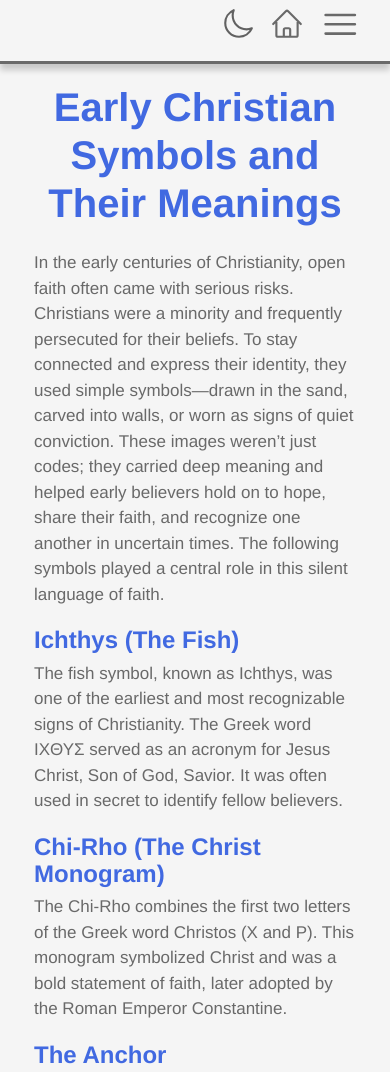
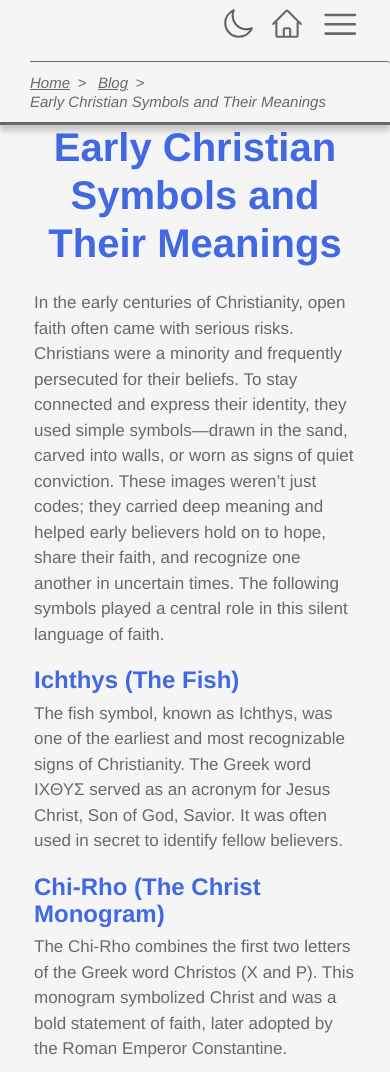
Before and after one commit to em-ge/emilgerlach.com, a plain HTML site: page templates/index_ early_christian_symbols.html in a window 390 px wide. Shown: the top 1072 px of the page. Drawn offline with Linux system fonts and the light colour scheme.

Commit message:
breadcrum, some css styling

```diff
--- a/static/css/styles.css
+++ b/static/css/styles.css
@@ -10,8 +10,8 @@
 
 body {
   padding-inline: 1em;
-  margin-left: 4em;
-  margin-right: 4em;
+  margin-left: 5em;
+  margin-right: 5em;
   margin-top: 0px;
   margin-bottom: 0px;
   font-family: "Helvetica", "Arial", sans-serif;
@@ -29,12 +29,12 @@ body {
 h1 {
   color: royalblue;
   line-height: 1;
-  font-size: 50px;
+  font-size: 45px;
   text-align: center;
   margin-block-start: 0em;
   margin-block-end: 0em;
-  margin-top: 3em;
-  margin-bottom: 1em;
+  margin-top: 4em;
+  margin-bottom: 0.5em;
 }
 
 h2 {
@@ -82,6 +82,13 @@ blockquote {
   font-size: 20px;
 }
 
+button:focus,
+a:focus {
+  outline: 2px solid royalblue;
+  outline-offset: 0.15em;
+  border-radius: 0.5px;
+}
+
 ::selection {
   background-color: var(--select-background-color);
   color: var(--select-color);
@@ -96,19 +103,25 @@ blockquote {
 }
 
 .navbar {
+  display: flex;
+  flex-direction: column;
   background-color: var(--background-color);
+  position: fixed;
+  left: 0;
+  right: 0;
+  top: 0;
+  border-bottom: 3px solid dimgrey;
+  box-shadow: 0 6px 6px 0 rgba(0, 0, 0, 0.19);
+  z-index: 1000;
+}
+
+.navbar-btns {
   display: flex;
   flex-direction: row;
   justify-content: space-between;
   align-items: center;
-  position: fixed;
   padding-inline: 1em;
-  left: 0;
-  right: 0;
-  top: 0;
-  margin-bottom: 20px;
-  border-bottom: 3px solid dimgrey;
-  box-shadow: 0 6px 6px 0 rgba(0, 0, 0, 0.19);
+  margin-left: auto;
 }
 
 .lightmode-darkmode-btn {
@@ -237,14 +250,55 @@ blockquote {
   z-index: 9;
 }
 
+.breadcrumb {
+  flex-direction: row;
+  list-style: none;
+  padding: 0;
+  padding-right: 1em;
+  margin-right: auto;
+  margin-top: -4em;
+  align-items: center;
+  font-size: 18px;
+  margin-left: 7em;
+  line-height: 1.4;
+  font-style: italic;
+  border-top: 2px solid dimgrey;
+  border-right: 2px solid dimgrey;
+  border-top-right-radius: 3px;
+}
+
+.breadcrumb ol {
+  list-style: none;
+  padding: 0;
+  margin: 0;
+}
+
+.breadcrumb li {
+  display: inline-block;
+  margin-right: 0.5em;
+}
+
+.breadcrumb li::after {
+  content: ">";
+  margin-left: 0.5em;
+}
+
+.breadcrumb li:last-child::after {
+  content: "";
+}
+
+/* .breadcrumb li[aria-current="page"] {
+  font-weight: bold;
+} */
+
 .home-screen {
-  margin-top: 5em;
+  margin-top: 4em;
   color: royalblue;
-  font-size: clamp(30px, 10vw, 60px);
+  font-size: clamp(30px, 10vw, 65px);
   font-weight: bold;
   text-align: center;
   line-height: 1;
-  margin-bottom: 3em;
+  margin-bottom: 4em;
 }
 
 .normal-text {
@@ -537,7 +591,7 @@ blockquote {
     padding: 3px;
     font-size: 40px;
     line-height: 1.2;
-    margin-top: 2em;
+    margin-top: 3em;
     margin-bottom: 0.5em;
   }
 
@@ -586,8 +640,18 @@ blockquote {
     padding-top: 0.25em;
   }
 
+  .breadcrumb {
+    margin-left: 2em;
+    margin-right: auto;
+    margin-top: 0;
+    line-height: 1.3;
+    border-top: 1.5px solid dimgrey;
+    border-right: 0px solid dimgrey;
+    font-size: 15px;
+  }
+
   .home-screen {
-    margin-top: 7em;
+    margin-top: 8em;
     margin-bottom: 7em;
   }
 
--- a/templates/index_ early_christian_symbols.html
+++ b/templates/index_ early_christian_symbols.html
@@ -21,7 +21,8 @@
     <link rel="manifest" href="../static/favicons/favicon_io/site.webmanifest">
 
   <body>
-    <div class="navbar">
+    <div class="navbar" id="navbar">
+      <div class="navbar-btns">
         <div id="lightmode-darkmode-btn" class="lightmode-darkmode-btn" alt="lightmode/darkmode btn" title="switch between darkmode and lightmode" onclick="toggleDarkMode()">
           <svg xmlns="http://www.w3.org/2000/svg" fill="none" viewBox="0 0 24 24" stroke-width="1.5" stroke="currentColor">
             <path stroke-linecap="round" stroke-linejoin="round" d="M12 3v2.25m6.364.386-1.591 1.591M21 12h-2.25m-.386 6.364-1.591-1.591M12 18.75V21m-4.773-4.227-1.591 1.591M5.25 12H3m4.227-4.773L5.636 5.636M15.75 12a3.75 3.75 0 1 1-7.5 0 3.75 3.75 0 0 1 7.5 0Z" />
@@ -34,7 +35,6 @@
             </svg>
           </a>
         </div>
-
         <nav>
           <input type="checkbox" id="sidebar-active">
           <label for="sidebar-active" class="open-sidebar-btn">
@@ -59,6 +59,16 @@
             </div>
           </div>
         </nav>
+      </div>
+      <div style="display: flex">
+        <nav aria-label="breadcrumb" class="breadcrumb">
+          <ol>
+            <li><a href="https://emilgerlach.com">Home</a></li>
+            <li><a href="https://emilgerlach.com/blog">Blog</a></li>
+            <li aria-current="page">Early Christian Symbols and Their Meanings</li>
+          </ol>
+        </nav>
+     </div>
     </div>
     <h1>
       Early Christian Symbols and Their Meanings
```
Also changed, not shown: templates/index.html (+11 -1 lines), templates/index_blog.html (+11 -1 lines), templates/index_dev.html (+16 -32 lines), templates/index_grenzen_schmuck_und_uhrenindustrie_in_pf.html (+12 -1 lines), templates/index_portus_wie_die_roemer_wohnten.html (+11 -1 lines), templates/index_strudel.html (+14 -3 lines). Lines whose indentation alone changed are shown as unchanged.
